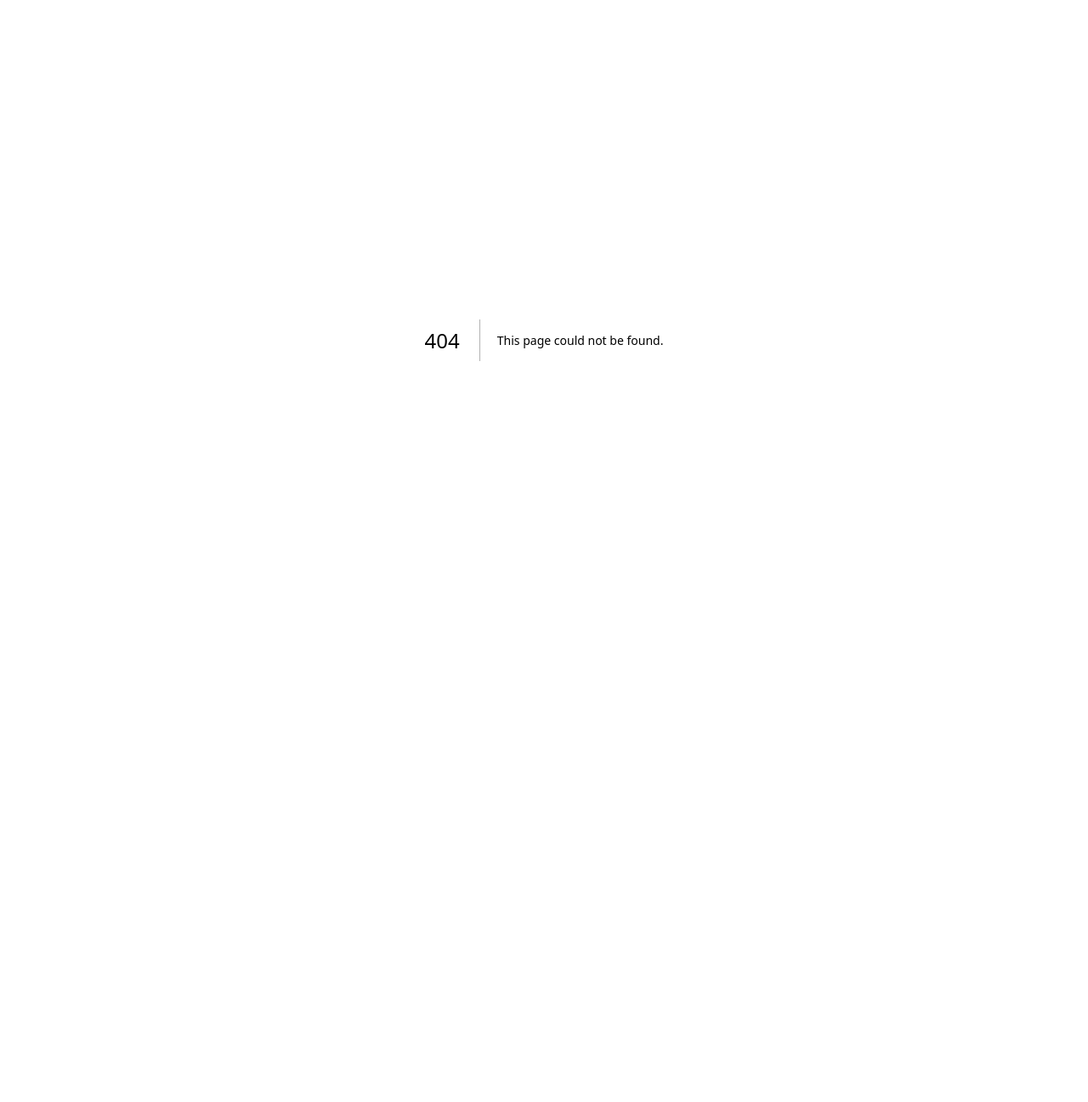
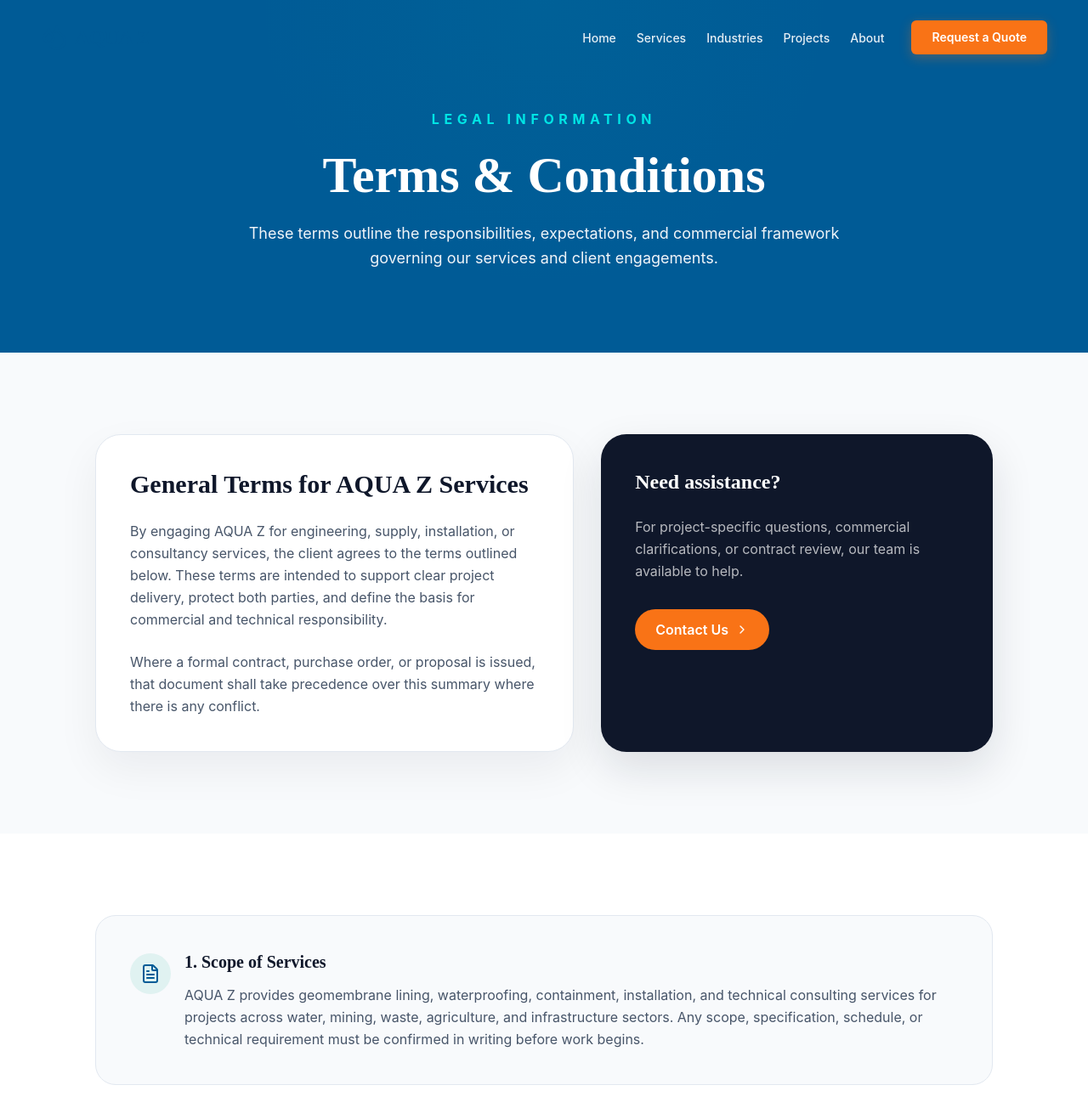
Before and after one commit to Abdelrahman818/aquaz, a Next.js app: page /terms in a window 1280 px wide. Before the commit this address had no page. Shown: the top 1297 px of the page at 85% size. Before the commit the page ends 800 px from the top, so only its background shows below. Built offline with nearby package versions, Linux system fonts and the light colour scheme.

Commit message:
updating some infos

```diff
--- a/app/about/page.jsx
+++ b/app/about/page.jsx
@@ -4,7 +4,7 @@ import { Footer } from "@/components/Footer";
 import { Shield, Award, Globe, Leaf, HardHat, CheckCircle, MapPin, Droplets, Layers } from "lucide-react";
 
 export const metadata = {
-  title: "About AQUA Z | Engineering Excellence Since 2009",
+  title: "About AQUA Z | Engineering excellence since 2009",
   description: "Meet the team behind world-class geomembrane solutions. AQUA Z combines ISO-certified expertise with decades of engineering experience across Africa and the Middle East.",
 };
 
--- a/app/contact/page.jsx
+++ b/app/contact/page.jsx
@@ -264,8 +264,9 @@ export default function Contact() {
                     <MapPin className="w-5 h-5 text-[#00A6A6]" />
                   </div>
                   <div>
-                    <p className="text-white/60 text-sm font-medium mb-1">Headquarters</p>
-                    <p className="font-semibold text-lg leading-tight">123 Engineering Blvd, Nasr City<br/>Cairo, Egypt</p>
+                    <p className="text-white/60 text-sm font-medium mb-1">Egypt</p>
+                    <p className="text-white/60 text-sm font-medium mb-1">Sengal</p>
+                    <p className="text-white/60 text-sm font-medium mb-1">Cote d’ivoire</p>
                   </div>
                 </div>
               </div>
--- /dev/null
+++ b/app/terms/page.jsx
@@ -0,0 +1,127 @@
+import Link from "next/link";
+import { Navbar } from "@/components/Nav";
+import { Footer } from "@/components/Footer";
+import { ShieldCheck, FileText, AlertTriangle, Gavel, ChevronRight } from "lucide-react";
+
+export const metadata = {
+  title: "Terms & Conditions | AQUA Z",
+  description: "Review the terms and conditions for AQUA Z services, quotations, and project delivery.",
+};
+
+const sections = [
+  {
+    title: "1. Scope of Services",
+    text: "AQUA Z provides geomembrane lining, waterproofing, containment, installation, and technical consulting services for projects across water, mining, waste, agriculture, and infrastructure sectors. Any scope, specification, schedule, or technical requirement must be confirmed in writing before work begins.",
+    icon: FileText,
+  },
+  {
+    title: "2. Quotations and Project Acceptance",
+    text: "All quotations are based on the information provided by the client at the time of request. AQUA Z reserves the right to revise pricing or delivery timelines if site conditions, material availability, logistics, or regulatory requirements change materially.",
+    icon: ShieldCheck,
+  },
+  {
+    title: "3. Site Access and Conditions",
+    text: "The client is responsible for providing safe and lawful access to the site, suitable working conditions, and any required permits or approvals. Delays caused by restricted access, incomplete site preparation, weather conditions, or third-party restrictions may affect project timelines and costs.",
+    icon: AlertTriangle,
+  },
+  {
+    title: "4. Warranty and Performance",
+    text: "AQUA Z applies industry-standard quality controls and installation practices to deliver durable containment systems. However, system performance depends on proper design, site preparation, material handling, and ongoing maintenance by the client or appointed contractor.",
+    icon: Gavel,
+  },
+];
+
+export default function TermsPage() {
+  return (
+    <div className="min-h-screen bg-white font-['Inter'] overflow-x-hidden">
+      <Navbar />
+
+      <section className="relative pt-32 pb-24 bg-[#005B96] text-white overflow-hidden">
+        <div className="absolute inset-0 opacity-20 bg-[radial-gradient(circle_at_top,rgba(0,166,166,0.35),transparent_45%)]"></div>
+        <div className="relative max-w-6xl mx-auto px-6 md:px-12 text-center">
+          <p className="text-[#00E5E5] uppercase tracking-[0.35em] font-bold mb-6">Legal Information</p>
+          <h1 className="font-['Montserrat'] font-extrabold text-5xl md:text-6xl mb-6">
+            Terms & Conditions
+          </h1>
+          <p className="max-w-3xl mx-auto text-lg text-slate-100 leading-relaxed">
+            These terms outline the responsibilities, expectations, and commercial framework governing our services and client engagements.
+          </p>
+        </div>
+      </section>
+
+      <section className="py-24 bg-[#F8FAFC]">
+        <div className="max-w-6xl mx-auto px-6 md:px-12 grid gap-8 lg:grid-cols-[1.1fr_0.9fr]">
+          <div className="bg-white rounded-[30px] border border-[#E2E8F0] p-8 md:p-10 shadow-[0_20px_50px_rgba(15,23,42,0.06)]">
+            <h2 className="font-['Montserrat'] font-bold text-3xl text-[#0F172A] mb-6">
+              General Terms for AQUA Z Services
+            </h2>
+            <p className="text-[#475569] leading-relaxed mb-6">
+              By engaging AQUA Z for engineering, supply, installation, or consultancy services, the client agrees to the terms outlined below. These terms are intended to support clear project delivery, protect both parties, and define the basis for commercial and technical responsibility.
+            </p>
+            <p className="text-[#475569] leading-relaxed">
+              Where a formal contract, purchase order, or proposal is issued, that document shall take precedence over this summary where there is any conflict.
+            </p>
+          </div>
+
+          <div className="bg-[#0F172A] text-white rounded-[30px] p-8 md:p-10 shadow-[0_20px_50px_rgba(15,23,42,0.12)]">
+            <h3 className="font-['Montserrat'] font-bold text-2xl mb-6">Need assistance?</h3>
+            <p className="text-white/70 leading-relaxed mb-8">
+              For project-specific questions, commercial clarifications, or contract review, our team is available to help.
+            </p>
+            <Link
+              href="/contact"
+              className="inline-flex items-center gap-2 bg-[#F97316] hover:bg-[#ea580c] transition-colors text-white font-semibold px-6 py-3 rounded-full"
+            >
+              Contact Us <ChevronRight className="w-4 h-4" />
+            </Link>
+          </div>
+        </div>
+      </section>
+
+      <section className="py-24 bg-white">
+        <div className="max-w-6xl mx-auto px-6 md:px-12 space-y-6">
+          {sections.map((section, index) => {
+            const Icon = section.icon;
+            return (
+              <article key={index} className="rounded-[24px] border border-[#E2E8F0] bg-[#F8FAFC] p-8 md:p-10">
+                <div className="flex items-start gap-4">
+                  <div className="mt-1 flex h-12 w-12 shrink-0 items-center justify-center rounded-full bg-[#E0F2F1] text-[#005B96]">
+                    <Icon className="w-6 h-6" />
+                  </div>
+                  <div>
+                    <h3 className="font-['Montserrat'] font-bold text-xl text-[#0F172A] mb-3">
+                      {section.title}
+                    </h3>
+                    <p className="text-[#475569] leading-relaxed">
+                      {section.text}
+                    </p>
+                  </div>
+                </div>
+              </article>
+            );
+          })}
+        </div>
+      </section>
+
+      <section className="py-24 bg-[#005B96] text-white">
+        <div className="max-w-6xl mx-auto px-6 md:px-12">
+          <h2 className="font-['Montserrat'] font-bold text-3xl md:text-4xl mb-6">Additional Conditions</h2>
+          <div className="grid gap-6 md:grid-cols-2 text-[#E2E8F0] leading-relaxed">
+            <div className="rounded-[24px] border border-white/15 bg-white/10 p-8">
+              <p>
+                Confidentiality of project information, site data, and technical documentation shall be maintained unless disclosure is required by law or agreed in writing.
+              </p>
+            </div>
+            <div className="rounded-[24px] border border-white/15 bg-white/10 p-8">
+              <p>
+                Any dispute arising from services shall be addressed first through good-faith discussion and, if necessary, through the appropriate legal jurisdiction applicable to the project location.
+              </p>
+            </div>
+          </div>
+        </div>
+      </section>
+
+      <Footer />
+    </div>
+  );
+}
--- a/components/Footer.jsx
+++ b/components/Footer.jsx
@@ -78,7 +78,7 @@ export function Footer() {
         </p>
         <p className="text-[#64748B] text-sm">
           <a href="https://www.facebook.com/profile.php?id=61565299295319" target="_blank">
-            Made By &copy;Technology Craft
+            Made By <span className="text-emerald-600">Technology Craft</span>&copy;
           </a>
         </p>
         <p className="text-[#64748B] text-sm font-medium">
```
Also changed, not shown: public/projects.json (deleted).
